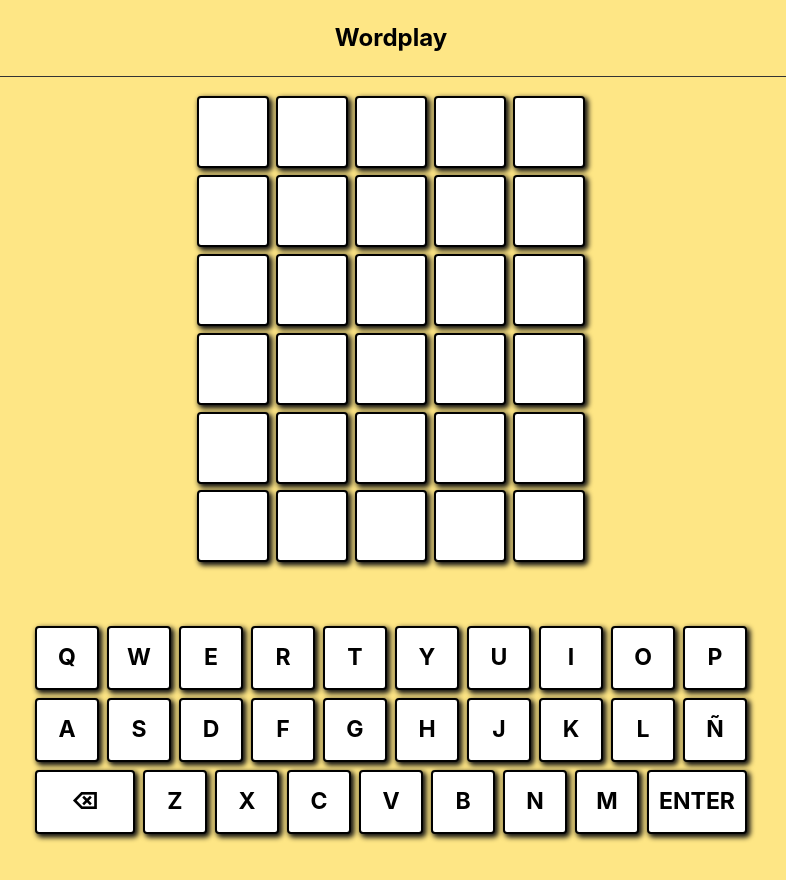
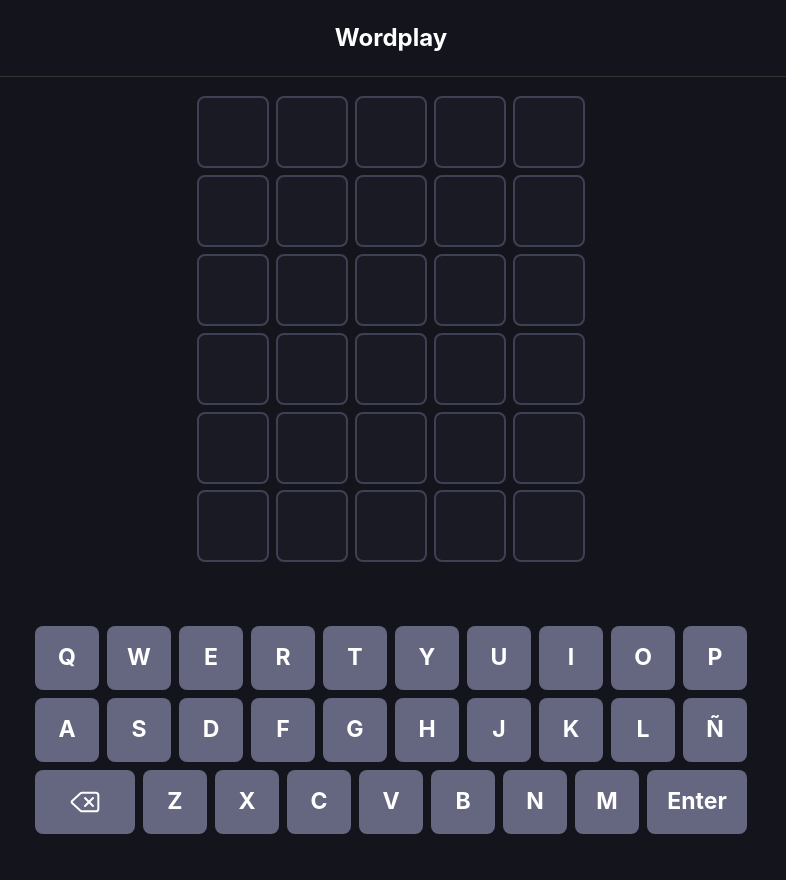
Before and after one commit to KevDeto/WordPlay, a React (Vite) app: page / in a window 1280 px wide. Shown: the top 880 px of the page, without its empty margins (249-1035 px from the left). Built offline with nearby package versions, Linux system fonts and the light colour scheme.

Commit message:
cambie: los colores; estilos de las cards; estilos del teclado. Modifique el Modal para que funcione el reinicio del juego y para un mejor mensaje al finalizar el juego. Modifique el Home para que funcione con el nuevo componente Modal.jsx

```diff
--- a/package.json
+++ b/package.json
@@ -10,7 +10,10 @@
     "preview": "vite preview"
   },
   "dependencies": {
+    "@headlessui/react": "^2.2.10",
+    "@heroicons/react": "^2.2.0",
     "@tailwindcss/vite": "^4.2.2",
+    "lucide-react": "^1.14.0",
     "react": "^19.2.4",
     "react-dom": "^19.2.4",
     "tailwindcss": "^4.2.2"
--- a/src/components/game/Card.jsx
+++ b/src/components/game/Card.jsx
@@ -3,13 +3,13 @@ export const Card = ({ cell }) => {
     const getColorState = () => {
         switch (cell.status) {
             case "correct":
-                return "bg-green-600 text-white"
+                return "bg-[#79B851] border-2 border-[#79B851]"
             case "present":
-                return "bg-yellow-400 text-white"
+                return "bg-[#F3C237] border-2 border-[#F3C237]"
             case "absent":
-                return "bg-gray-500 text-white"
+                return "bg-[#3D4054] border-2 border-[#3D4054]"
             default:
-                return "bg-white text-black"
+                return "bg-[#191A24] border-2 border-[#3e4154]" //#656780
         }
     }
 
@@ -21,9 +21,7 @@ export const Card = ({ cell }) => {
                 w-[50px] h-[50px] xs:w-[64px] xs:h-[64px] md:w-[72px] md:h-[72px]
                 m-[3.4px]
                 font-bold text-3xl xs:text-4xl md:text-5xl
-                rounded-[4px]
-                border-2 border-black
-                shadow-[2.4px_2.4px_5px_1px_rgb(18,18,18)]
+                rounded-[8px] text-white
                 ${getColorState()}`}
         >
             {cell.letter.toUpperCase()}
--- a/src/components/game/Key.jsx
+++ b/src/components/game/Key.jsx
@@ -1,17 +1,22 @@
+import { Delete } from "lucide-react";
 
 export const Key = ({ label, onClick, status }) => {
 
     const getColorState = () => {
         switch (status) {
             case "correct":
-                return "text-white bg-[#6aaa64]";
+                return "text-white bg-[#79B851]";
             case "present":
-                return "text-white bg-[#c9b458]";
+                return "text-white bg-[#F3C237]";
             case "absent":
-                return "text-white bg-gray-500";
+                return "text-white bg-[#3D4054]";
             default:
-                return "text-black bg-white";
+                return "text-white bg-[#656780]";
         }
+    };
+
+    const getIconSize = () => {
+        return "w-[20px] h-[20px] xs:w-[24px] xs:h-[24px] sm:w-[28px] sm:h-[28px] md:w-[32px] md:h-[32px]";
     };
 
     return (
@@ -20,14 +25,19 @@ export const Key = ({ label, onClick, status }) => {
             className={`
                 m-0.5 p-0.5 xs:p-[4px] sm:m-1 sm:p-2 md:m-1 md:p-2.5
                 font-bold text-[12px] xs:text-[15px] sm:text-lg md:text-[23px] ${getColorState()}
-                border-black border-2 rounded-[4px] cursor-pointer
-                shadow-[2.4px_2.4px_6px_0px_rgb(18,18,18)] sm:shadow-[2.4px_2.4px_5px_1px_rgb(18,18,18)]
-                ${label === "ENTER" || label === "BACKSPACE"
-                    ? "flex-1 sm:w-[52px] sm:h-[52px] md:w-[64px] md:h-[64px]"
-                    : "w-[35px] h-[40px] xs:w-[44px] xs:h-[50px] sm:w-[52px] sm:h-[52px] md:w-[64px] md:h-[64px]" }
+                rounded-[8px] cursor-pointer
+                ${label === "Enter" || label === "BACKSPACE"
+                    ? "flex-1 flex justify-center items-center sm:w-[52px] sm:h-[52px] md:w-[64px] md:h-[64px]"
+                    : "w-[35px] h-[40px] xs:w-[44px] xs:h-[50px] sm:w-[52px] sm:h-[52px] md:w-[64px] md:h-[64px]"}
                 `}
         >
-            {label === "BACKSPACE" ? "⌫" : label}
+            {label === "BACKSPACE" ? (
+                <Delete className={`${getIconSize()} stroke-current stroke-[1.5]`} />
+            ) : (
+                <span className="flex items-center justify-center leading-none">
+                    {label}
+                </span>
+            )}
         </button>
     );
 };
--- a/src/components/game/Keyboard.jsx
+++ b/src/components/game/Keyboard.jsx
@@ -29,7 +29,7 @@ export const Keyboard = ({ onKey, keyStatus }) => {
                     ))}
 
                     {col === 2 && (
-                        <Key label="ENTER" onClick={onKey} />
+                        <Key label="Enter" onClick={onKey} />
                     )}
                 </div>
             ))}
--- a/src/components/layout/Container.jsx
+++ b/src/components/layout/Container.jsx
@@ -5,7 +5,7 @@ export const Container = ({ children }) => {
                 flex flex-col
                 min-h-screen w-full
                 items-center justify-start
-                bg-amber-200 text-black
+                bg-[#13141C] text-black
                 "
         >
             {children}
--- a/src/components/layout/Header.jsx
+++ b/src/components/layout/Header.jsx
@@ -8,6 +8,7 @@ export const Header = () => {
                 borderBottom: "1px solid #333",
                 fontSize: "24px",
                 fontWeight: "bold",
+                color: "white"
             }}
         >
             Wordplay
--- /dev/null
+++ b/src/components/ui/Modal.jsx
@@ -0,0 +1,81 @@
+import { useState } from 'react'
+import { Dialog, DialogBackdrop, DialogPanel, DialogTitle } from '@headlessui/react'
+import { ExclamationTriangleIcon } from '@heroicons/react/24/outline'
+
+const Modal = ({ game, onReset, word }) => {
+    const [open, setOpen] = useState(true)
+
+    if (game.gameState.win === null || game.gameState.win === undefined) return null;
+
+    const handleReset = () => {
+        setOpen(false);
+        if (onReset) {
+            onReset();
+        }
+    }
+
+    const handleClose = () => {
+        setOpen(false);
+    }
+
+    return (
+        <div>
+            <Dialog open={open} onClose={handleClose} className="relative z-4">
+                <DialogBackdrop
+                    transition
+                    className="fixed inset-0 transition-opacity data-closed:opacity-0 data-enter:duration-300 data-enter:ease-out data-leave:duration-200 data-leave:ease-in dark:bg-gray-900/50"
+                />
+
+                <div className="fixed inset-0 z-10 w-screen overflow-y-auto">
+                    <div className="flex min-h-full items-end justify-center p-4 text-center sm:items-center sm:p-0">
+                        <DialogPanel
+                            transition
+                            className="relative transform overflow-hidden rounded-lg bg-white text-left shadow-xl transition-all data-closed:translate-y-4 data-closed:opacity-0 data-enter:duration-300 data-enter:ease-out data-leave:duration-200 data-leave:ease-in sm:my-8 sm:w-xxs  data-closed:sm:translate-y-0 data-closed:sm:scale-95 dark:bg-gray-800 dark:outline dark:-outline-offset-1 dark:outline-white/10"
+                        >
+                            <div className="bg-white flex justify-center px-4 pt-5 pb-4 sm:p-6 sm:pb-4 dark:bg-gray-800">
+                                <div className="sm:flex sm:items-start">
+                                    {/*<div className="mx-auto flex size-12 shrink-0 items-center justify-center rounded-full bg-red-100 sm:mx-0 sm:size-10 dark:bg-red-500/10">
+                                        <ExclamationTriangleIcon aria-hidden="true" className="size-6 text-red-600 dark:text-red-400" />
+                                    </div>*/}
+                                    <div className="mt-3 text-center sm:mt-0 sm:ml-4 sm:text-left ">
+                                        <DialogTitle as="h3" className="text-base font-semibold text-yellow-500 sm:text-xl ">
+                                            {game.gameState.win ? "¡Ganaste! 🏆" : "¡Perdiste! 💀"}
+                                        </DialogTitle>
+                                        <div className="text-center">
+                                            <h3 className="text-white">Palabra:</h3>
+                                            <p className="text-green-400 font-bold uppercase" >{word}</p>
+                                        </div>
+                                        {/*<div className="mt-2">
+                                            <p className="text-sm text-gray-500 dark:text-gray-400">
+                                                Are you sure you want to deactivate your account? All of your data will be permanently removed.
+                                                This action cannot be undone.
+                                            </p>
+                                        </div>*/}
+                                    </div>
+                                </div>
+                            </div>
+                            <div className=" px-4 py-3 sm:flex sm:flex-row-reverse sm:px-6 bg-gray-700/25">
+                                <button
+                                    type="button"
+                                    onClick={handleReset}
+                                    className="inline-flex w-full justify-center rounded-md cursor-pointer bg-green-600/90 hover:bg-green-600 px-3 py-2 text-sm font-semibold text-white shadow-xs sm:ml-3 sm:w-auto dark:shadow-none"
+                                >
+                                    REINICIAR
+                                </button>
+                                <button
+                                    type="button"
+                                    onClick={handleClose}
+                                    className="mt-3 inline-flex w-full justify-center rounded-md cursor-pointer px-3 py-2 text-sm font-semibold  shadow-xs  sm:mt-0 sm:w-auto bg-white/10 text-white dark:shadow-none hover:bg-white/20"
+                                >
+                                    CERRAR
+                                </button>
+                            </div>
+                        </DialogPanel>
+                    </div>
+                </div>
+            </Dialog>
+        </div>
+    );
+}
+
+export default Modal;
--- a/src/hooks/useKeyboard.js
+++ b/src/hooks/useKeyboard.js
@@ -7,6 +7,8 @@ export const useKeyboard = (onKey) => {
             const key = e.key
 
             if (key === "Enter") {
+                e.preventDefault();
+                e.stopPropagation();
                 onKey("ENTER")
             } else if (key === "Backspace") {
                 onKey("BACKSPACE")
--- a/src/pages/Home.jsx
+++ b/src/pages/Home.jsx
@@ -4,6 +4,7 @@ import { GameBoard } from "../components/game/GameBoard";
 import { Keyboard } from "../components/game/Keyboard";
 import { Header } from "../components/layout/Header";
 import { Container } from "../components/layout/Container";
+import Modal from "../components/ui/Modal";
 
 export const Home = () => {
     const game = useGame()
@@ -22,13 +23,7 @@ export const Home = () => {
             <Keyboard onKey={game.handleKey} keyStatus={game.keyStatus} />
             {game.gameState.gameOver && (
                 <div>
-                    <p>
-                        {game.gameState.win ? "Ganaste" : "Perdiste"} - palabra: {game.gameState.solution}
-                    </p>
-
-                    <button onClick={game.restartGame}>
-                        Nuevo juego
-                    </button>
+                    <Modal game={game} onReset={game.restartGame} word={game.gameState.solution}/>
                 </div>
             )}
         </Container>
```
Also changed, not shown: 1 other file (tests, documents, lock files or other folders).
